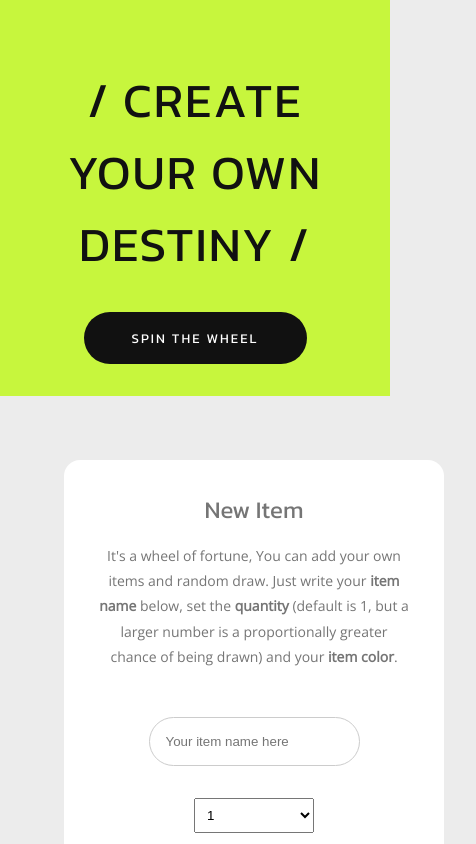
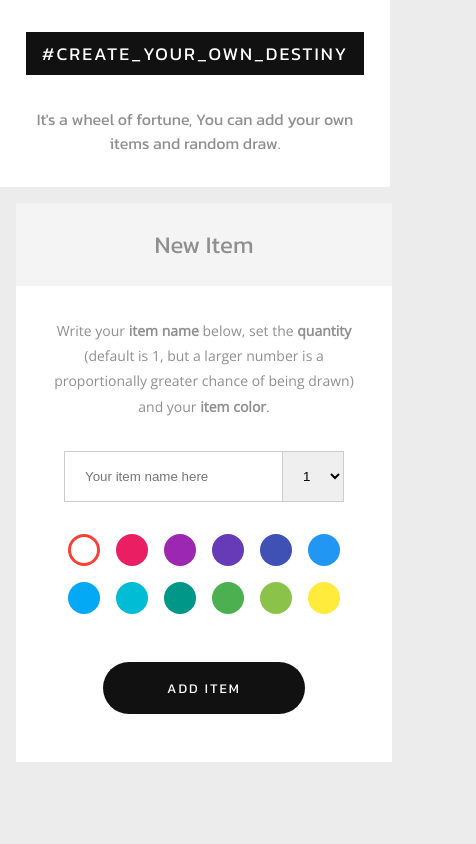
Before and after one commit to cirocki/Fortune-Wheel, a React (Create React App) app: page / in a window 390 px wide. Shown: the top 844 px of the page, 476 px wide, since content can reach past the window. Built offline with nearby package versions, Linux system fonts and the light colour scheme.

Commit message:
first media queries

```diff
--- a/src/App.js
+++ b/src/App.js
@@ -8,23 +8,32 @@ import ItemContextProvider from "./contexts/ItemContext";
 import Header from "./components/Header";
 import Footer from "./components/Footer";
 
+const StyledContainer = styled.div`
+  max-width: 1440px;
+  margin: 0 auto;
+`;
 const StyledMainWrapper = styled.main`
   display: grid;
   grid-template-columns: 1fr 2fr;
   min-height: 100vh;
-  padding: 4rem;
+  padding: 4rem 2rem;
+  @media (max-width: 419px) {
+    padding: 1rem;
+  }
 `;
 
 function App() {
   return (
     <div className="App">
-      <Header />
-      <StyledMainWrapper>
-        <ItemContextProvider>
-          <Sidebar />
-          <Wheel />
-        </ItemContextProvider>
-      </StyledMainWrapper>
+      <ItemContextProvider>
+        <Header />
+        <StyledContainer>
+          <StyledMainWrapper>
+            <Sidebar />
+            <Wheel />
+          </StyledMainWrapper>
+        </StyledContainer>
+      </ItemContextProvider>
       <Footer />
     </div>
   );
--- a/src/components/AddItem.js
+++ b/src/components/AddItem.js
@@ -3,24 +3,25 @@ import { ItemContext } from "../contexts/ItemContext";
 import styled from "styled-components";
 import { CirclePicker } from "react-color";
 
-const StyledAddDiv = styled.div`
+const StyledAddCard = styled.div`
   background: #fff;
+`;
+const StyledCardTop = styled.div`
+  padding: 1.5rem;
+  background: #f4f4f4;
+`;
+const StyledCardMid = styled.div`
   padding: 2rem;
-  border-radius: 1rem;
-  display: flex;
-  align-items: center;
-  flex-direction: column;
 `;
 const StyledHeading = styled.h2`
   font-weight: 400;
-  padding-bottom: 1rem;
-  color: #757575;
+  color: #8f8f8f;
 `;
 const StyledInfo = styled.p`
   font-family: "Open Sans", sans-serif;
   font-size: 0.875rem;
   line-height: 1.8;
-  color: #757575;
+  color: #8f8f8f;
 `;
 const StyledForm = styled.form`
   padding: 1rem;
@@ -28,31 +29,39 @@ const StyledForm = styled.form`
   flex-direction: column;
   align-items: center;
 `;
+const StyledInputsWrapper = styled.div`
+  display: flex;
+  margin: 1rem 0 2rem 0;
+`;
+
 const StyledInput = styled.input`
+  min-width: 165px;
   background: #fff;
-  padding: 1rem;
-  border-radius: 5rem;
+  padding: 1rem 1.25rem;
   border: 1px solid #ccc;
-  margin: 2rem;
+  color: #8f8f8f;
 `;
 
 const StyledSelect = styled.select`
-  padding: 0.5rem;
-  margin-bottom: 2rem;
-  width: 120px;
+  padding: 1rem;
+  border: 1px solid #ccc;
+  border-left: none;
 `;
 
 const StyledBtn = styled.button`
   font-family: "Kanit", sans-serif;
   text-transform: uppercase;
   letter-spacing: 2px;
-  margin-top: 2rem;
-  padding: 1rem 3rem;
+  margin-top: 3rem;
+  padding: 1rem 4rem;
   background: #111;
   color: #fff;
   border: none;
   border-radius: 5rem;
   cursor: pointer;
+  &:hover {
+    color: #fff;
+  }
 `;
 
 export default function AddItem() {
@@ -73,15 +82,18 @@ export default function AddItem() {
   ];
 
   return (
-    <StyledAddDiv>
+    <StyledAddCard>
+      <StyledCardTop>
         <StyledHeading>New Item</StyledHeading>
+      </StyledCardTop>
+      <StyledCardMid>
         <StyledInfo>
-        It's a wheel of fortune, You can add your own items and random draw.
-        Just write your <b>item name</b> below, set the <b>quantity</b> (default
-        is 1, but a larger number is a proportionally greater chance of being
+          Write your <b>item name</b> below, set the <b>quantity</b> (default is
+          1, but a larger number is a proportionally greater chance of being
           drawn) and your <b>item color</b>.
         </StyledInfo>
         <StyledForm action="submit" onSubmit={addItem}>
+          <StyledInputsWrapper>
             <StyledInput
               type="text"
               name="item"
@@ -94,16 +106,18 @@ export default function AddItem() {
               <option value="4">4</option>
               <option value="5">5</option>
             </StyledSelect>
+          </StyledInputsWrapper>
           <CirclePicker
             onChangeComplete={handleColorChange}
             color={color}
             circleSize={32}
             circleSpacing={16}
-          width={300}
+            width={288}
             colors={myColors}
           />
           <StyledBtn type="submit">Add item</StyledBtn>
         </StyledForm>
-    </StyledAddDiv>
+      </StyledCardMid>
+    </StyledAddCard>
   );
 }
--- a/src/components/Header.js
+++ b/src/components/Header.js
@@ -1,28 +1,68 @@
 import React from "react";
 import styled from "styled-components";
-import SpinButton from "./SpinButton";
 
 const StyledHeader = styled.header`
-  background: #c7f63d;
+  background: #fff;
+`;
+const StyledContainer = styled.div`
+  max-width: 1440px;
+  margin: 0 auto;
 `;
 const StyledContent = styled.div`
-  padding: 2rem;
+  display: flex;
+  justify-content: space-between;
+  align-items: center;
+  padding: 4rem 2rem;
+  @media (max-width: 919px) {
+    flex-direction: column;
+  }
+  @media (max-width: 419px) {
+    padding: 2rem 1rem;
+  }
 `;
 const StyledTitle = styled.h1`
-  padding: 2rem;
-  color: #111;
-  font-size: 3rem;
+  background: #111;
+  padding: 2rem 3rem;
+  color: #fff;
+  font-size: 1.5rem;
   font-weight: 400;
   letter-spacing: 2px;
+  @media (max-width: 919px) {
+    margin-bottom: 2rem;
+  }
+  @media (max-width: 519px) {
+    padding: 1rem 2rem;
+    font-size: 1.25rem;
+  }
+  @media (max-width: 419px) {
+    padding: 0.5rem 1rem;
+    font-size: 1.125rem;
+  }
+`;
+const StyledInfo = styled.p`
+  max-width: 360px;
+  color: #8f8f8f;
+  text-align: right;
+  font-size: 1.25rem;
+  @media (max-width: 919px) {
+    text-align: center;
+  }
+  @media (max-width: 419px) {
+    font-size: 1rem;
+  }
 `;
 
 export default function Header() {
   return (
     <StyledHeader>
-      <StyledContent>
-        <StyledTitle>/ CREATE YOUR OWN DESTINY /</StyledTitle>
-        <SpinButton />
-      </StyledContent>
+      <StyledContainer>
+        <StyledContent>
+          <StyledTitle>#CREATE_YOUR_OWN_DESTINY</StyledTitle>
+          <StyledInfo>
+            It's a wheel of fortune, You can add your own items and random draw.
+          </StyledInfo>
+        </StyledContent>
+      </StyledContainer>
     </StyledHeader>
   );
 }
--- a/src/components/ItemsList.js
+++ b/src/components/ItemsList.js
@@ -7,23 +7,14 @@ import { faBackspace } from "@fortawesome/free-solid-svg-icons";
 
 const StyledItemsWrapper = styled.div`
   margin-top: 2rem;
-  padding: 2rem;
   color: #fff;
   background: #fff;
-  border-radius: 1rem;
-`;
-
-const StyledItemsHeading = styled.h2`
-  color: #757575;
-  font-weight: 400;
 `;
 
 const StyledItem = styled.div`
   display: grid;
   grid-template-columns: 3fr 1fr 1fr;
   align-items: center;
-  margin-top: 1rem;
-  border-radius: 1rem;
 `;
 
 const StyledItemName = styled.p`
@@ -52,7 +43,6 @@ export default function ItemsList() {
   const { item, removeItem } = useContext(ItemContext);
   return (
     <StyledItemsWrapper>
-      <StyledItemsHeading>Item List</StyledItemsHeading>
       {item.map(el => (
         <StyledItem key={el.id} style={{ background: el.background }}>
           <StyledItemName>{el.item}</StyledItemName>
--- a/src/components/SpinButton.js
+++ b/src/components/SpinButton.js
@@ -1,16 +1,18 @@
 import React from "react";
 import styled from "styled-components";
 import { randomRotate } from "../helpers/randomRotate";
+import { FontAwesomeIcon } from "@fortawesome/react-fontawesome";
+import { faRedo } from "@fortawesome/free-solid-svg-icons";
 
 const StyledBtn = styled.button`
   font-family: "Kanit", sans-serif;
   text-transform: uppercase;
   letter-spacing: 2px;
-  padding: 1rem 3rem;
+  padding: 2rem;
   background: #111;
   color: #fff;
-  border: none;
-  border-radius: 5rem;
+  border: 2px solid #fff;
+  border-radius: 4rem;
   cursor: pointer;
 
   &:hover {
@@ -21,7 +23,11 @@ export default function SpinButton() {
   return (
     <div>
       <StyledBtn onClick={() => randomRotate(".recharts-pie")}>
-        Spin the wheel
+        <FontAwesomeIcon
+          icon={faRedo}
+          size="3x"
+          style={{ cursor: "pointer" }}
+        />
       </StyledBtn>
     </div>
   );
--- a/src/components/Wheel.js
+++ b/src/components/Wheel.js
@@ -2,6 +2,7 @@ import React, { useContext } from "react";
 import { PieChart, Pie, Cell, ResponsiveContainer } from "recharts";
 import styled from "styled-components";
 import "../App.css";
+import SpinButton from "./SpinButton";
 
 import { ItemContext } from "../contexts/ItemContext";
 
@@ -10,9 +11,15 @@ const StyledChartWrapper = styled.div`
   position: relative;
   background: #fff;
   max-height: 720px;
-  border-radius: 1rem;
+  position: relative;
 `;
-
+const StyledWheelTop = styled.div`
+  position: absolute;
+  left: 50%;
+  top: 50%;
+  transform: translateX(-50%) translateY(-50%);
+  z-index: 999;
+`;
 export default function Wheel() {
   const { item } = useContext(ItemContext);
 
@@ -47,6 +54,7 @@ export default function Wheel() {
   return (
     <>
       <StyledChartWrapper>
+        <StyledWheelTop>{item.length ? <SpinButton /> : null}</StyledWheelTop>
         <ResponsiveContainer width="99%" height="99%">
           <PieChart>
             <Pie
@@ -55,7 +63,7 @@ export default function Wheel() {
               label={renderCustomizedLabel}
               fill="#8884d8"
               dataKey="times"
-              isAnimationActive={false}
+              isAnimationActive={true}
             >
               {item.map((el, index) => (
                 <Cell key={`cell-${index}`} fill={el.background} />
```
Lines whose indentation alone changed are shown as unchanged.
